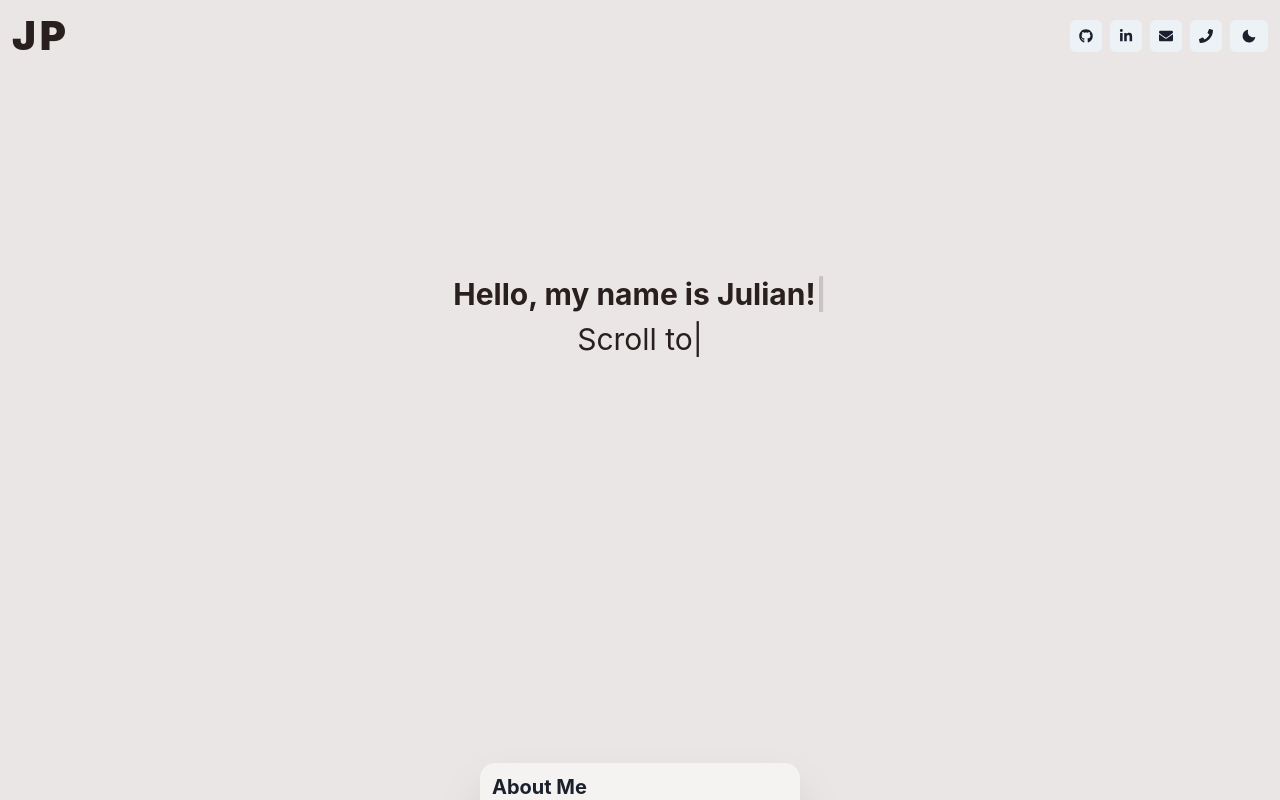
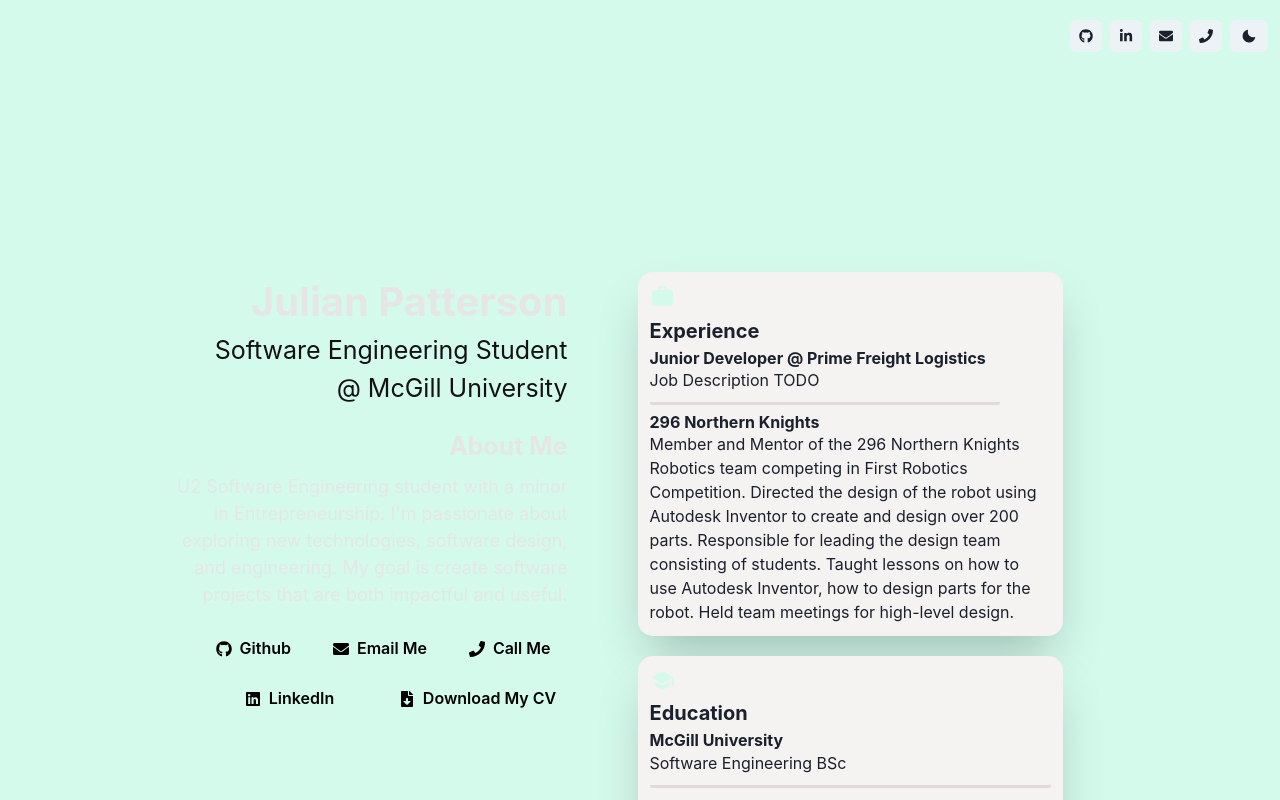
Before and after one commit to julian-patterson/julian-patterson.github.io, a React (Create React App) app: page / in a window 1280 px wide. Shown: the top 800 px of the page. Built offline with nearby package versions, Linux system fonts and the light colour scheme.

Commit message:
Massive changes

```diff
--- a/public/index.html
+++ b/public/index.html
@@ -2,7 +2,7 @@
 <html lang="en">
   <head>
     <meta charset="utf-8" />
-    <link rel="icon" href="%PUBLIC_URL%/favicon.ico" />
+    <link rel="icon" href="./favicon.ico" />
     <meta name="viewport" content="width=device-width, initial-scale=1" />
     <meta name="theme-color" content="#000000" />
     <meta
@@ -24,7 +24,7 @@
       work correctly both with client-side routing and a non-root public URL.
       Learn how to configure a non-root public URL by running `npm run build`.
     -->
-    <title>Julian's Homepage</title>
+    <title>Julian Patterson</title>
   </head>
   <body>
     <noscript>You need to enable JavaScript to run this app.</noscript>
--- a/src/Components/ButtonCard.tsx
+++ b/src/Components/ButtonCard.tsx
@@ -6,6 +6,7 @@ import {
   CardHeader,
   Heading,
   HStack,
+  VStack,
 } from "@chakra-ui/react";
 
 import { FC } from "react";
@@ -17,13 +18,17 @@ interface IButtonCard {
   label?: any;
   link?: any;
   rightIcon?: any;
+  cardIcon?: any;
 }
 
 const ButtonCard: FC<IButtonCard> = (props) => {
   return (
-    <Card size="sm">
+    <Card size="sm" width="425px">
       <CardHeader>
-        <Heading size="md">{props.title}</Heading>
+        <VStack align="flex-start">
+          {props.cardIcon}
+          <Heading size="md">{props.title}</Heading>
+        </VStack>
       </CardHeader>
       <CardBody>{props.body}</CardBody>
 
@@ -32,8 +37,11 @@ const ButtonCard: FC<IButtonCard> = (props) => {
           <Button
             as={Link}
             to={props.link}
-            variant="ghost"
-            colorScheme="BlackAlpha"
+            bg="#00000"
+            border="1px"
+            borderColor="#d4faec"
+            _hover={{ bg: "#d4faec", color: "#000000" }}
+            color="#d4faec"
             rightIcon={props.rightIcon}
           >
             {props.label}
--- a/src/Components/CardBody.tsx
+++ b/src/Components/CardBody.tsx
@@ -15,6 +15,7 @@ const CardBody: FC<ICardBody> = (props) => {
       <Heading
         size="sm"
         paddingTop={props.subsection === true ? "10px" : "0px"}
+        width="350px"
       >
         {props.subtitle}
       </Heading>
--- a/src/Components/Header.tsx
+++ b/src/Components/Header.tsx
@@ -1,14 +1,14 @@
+import { MoonIcon, SunIcon } from "@chakra-ui/icons";
 import {
   Box,
   Button,
+  Heading,
   HStack,
-  Heading,
   IconButton,
   Spacer,
   useColorMode,
 } from "@chakra-ui/react";
 import { FaEnvelope, FaGithub, FaLinkedinIn, FaPhone } from "react-icons/fa";
-import { MoonIcon, SunIcon } from "@chakra-ui/icons";
 
 import { FC } from "react";
 import { Link } from "react-router-dom";
@@ -19,7 +19,12 @@ const Header: FC = () => {
     <Box padding={"3"}>
       <HStack flexDirection={"row"} width={"100%"}>
         <Link to="/">
-          <Heading fontSize={"40px"} fontWeight="black" letterSpacing="widest">
+          <Heading
+            fontSize={"40px"}
+            fontWeight="black"
+            letterSpacing="widest"
+            color={"#d4faec"}
+          >
             JP
           </Heading>
         </Link>
--- a/src/Components/InformationCard.tsx
+++ b/src/Components/InformationCard.tsx
@@ -6,13 +6,17 @@ interface IInformationCard {
   title: string;
   body: any;
   footer?: any;
+  cardIcon?: any;
 }
 
 const InformationCard: FC<IInformationCard> = (props) => {
   return (
-    <Card size="sm">
+    <Card size="sm" width="425px">
       <CardHeader>
-        <Heading size="md">{props.title}</Heading>
+        {props.cardIcon}
+        <Heading paddingTop="10px" size="md">
+          {props.title}
+        </Heading>
       </CardHeader>
       <CardBody>{props.body}</CardBody>
       {props.footer}
--- a/src/Home/Components/CardGroup.tsx
+++ b/src/Home/Components/CardGroup.tsx
@@ -4,16 +4,14 @@ import { VStack } from "@chakra-ui/react";
 import { FC } from "react";
 import Education from "./Education";
 import Experience from "./Experience";
-import Introduction from "./Introduction";
 import Projects from "./Projects";
 
 const CardGroup: FC = () => {
   return (
-    <VStack spacing={"20px"}>
-      <Introduction />
+    <VStack spacing={"20px"} align="flex-start" justify="flex-start">
+      <Experience />
       <Education />
       <Projects />
-      <Experience />
     </VStack>
   );
 };
--- a/src/Home/Components/Education.tsx
+++ b/src/Home/Components/Education.tsx
@@ -1,6 +1,7 @@
 import { ArrowForwardIcon } from "@chakra-ui/icons";
 import { Box } from "@chakra-ui/react";
 import { FC } from "react";
+import { MdSchool } from "react-icons/md";
 import ButtonCard from "../../Components/ButtonCard";
 import CardBody from "../../Components/CardBody";
 
@@ -11,6 +12,7 @@ const Education: FC = () => {
       link="/education"
       label="Activities and Coursework"
       rightIcon={<ArrowForwardIcon />}
+      cardIcon={<MdSchool size="25px" color="#d4faec" />}
       body={
         <Box>
           <CardBody
--- a/src/Home/Components/Experience.tsx
+++ b/src/Home/Components/Experience.tsx
@@ -1,6 +1,6 @@
-import { Text, VStack } from "@chakra-ui/react";
-
+import { VStack } from "@chakra-ui/react";
 import { FC } from "react";
+import { MdOutlineWork } from "react-icons/md";
 import CardBody from "../../Components/CardBody";
 import InformationCard from "../../Components/InformationCard";
 
@@ -8,17 +8,23 @@ const Experience: FC = () => {
   return (
     <InformationCard
       title="Experience"
+      cardIcon={<MdOutlineWork size="25px" color="#d4faec" />}
       body={
         <VStack align={"start"}>
-          <CardBody subtitle="296 Northern Knights" divider={true} />
-          <Text>
-            Member and Mentor of the 296 Northern Knights Robotics team
+          <CardBody
+            subtitle="Junior Developer @ Prime Freight Logistics"
+            body="Job Description TODO"
+            divider={true}
+          />
+          <CardBody
+            subtitle="296 Northern Knights"
+            body="Member and Mentor of the 296 Northern Knights Robotics team
             competing in First Robotics Competition. Directed the design of the
             robot using Autodesk Inventor to create and design over 200 parts.
             Responsible for leading the design team consisting of students.
             Taught lessons on how to use Autodesk Inventor, how to design parts
-            for the robot. Held team meetings for high-level design.
-          </Text>
+            for the robot. Held team meetings for high-level design."
+          />
         </VStack>
       }
     />
--- a/src/Home/Components/Introduction.tsx
+++ b/src/Home/Components/Introduction.tsx
@@ -1,13 +1,21 @@
+import { Box } from "@chakra-ui/react";
 import { FC } from "react";
 import CardBody from "../../Components/CardBody";
 import InformationCard from "../../Components/InformationCard";
 
 const Introduction: FC = () => {
   return (
-    <InformationCard
-      title="About Me"
-      body={<CardBody subtitle="" body="Hello, my name is Julian Patterson!" />}
-    />
+    <Box pt="10">
+      <InformationCard
+        title="About Me"
+        body={
+          <CardBody
+            subtitle=""
+            body="Aspiring Software Engineer with a minor in Entrepreneurship. I have experience developing backend & frontend."
+          />
+        }
+      />
+    </Box>
   );
 };
 
--- a/src/Home/Components/Projects.tsx
+++ b/src/Home/Components/Projects.tsx
@@ -1,6 +1,7 @@
 import { ArrowForwardIcon } from "@chakra-ui/icons";
 import { Box } from "@chakra-ui/react";
 import { FC } from "react";
+import { MdCode } from "react-icons/md";
 import ButtonCard from "../../Components/ButtonCard";
 import CardBody from "../../Components/CardBody";
 
@@ -11,6 +12,7 @@ const Projects: FC = () => {
       label={"Projects"}
       link="/projects"
       rightIcon={<ArrowForwardIcon />}
+      cardIcon={<MdCode size="30px" color="#d4faec" />}
       body={
         <Box>
           <CardBody
--- a/src/Home/HomeBody.tsx
+++ b/src/Home/HomeBody.tsx
@@ -1,49 +1,147 @@
-import { Box, Center, VStack } from "@chakra-ui/react";
+import { Box, Button, Flex, HStack, Text, VStack } from "@chakra-ui/react";
+import {
+  FaEnvelope,
+  FaFileDownload,
+  FaGithub,
+  FaLinkedin,
+  FaPhone,
+} from "react-icons/fa";
 
 import { FC } from "react";
-import Typed from "react-typed";
 import styled from "styled-components";
 import CardGroup from "./Components/CardGroup";
 
 const boldTypedStyle = {
   fontWeight: "Bold",
-  fontSize: "30px",
+  fontSize: "40px",
+  color: "#e6e6e6",
+};
+
+const titleStyle = {
+  fontWeight: "Bold",
+  fontSize: "25px",
+  color: "#e6e6e6",
 };
 
 const thinTypedStyle = {
-  fontWeight: "Thin",
-  fontSize: "30px",
+  fontWeight: "normmal",
+  fontSize: "25px",
 };
 
 const StyledBox = styled(Box)`
   min-height: 100vh;
   padding-top: 200px;
   padding-bottom: 50px;
+  display: flex;
+  flex-direction: column;
+  align-items: center;
 `;
 
 const HomeBody: FC = () => {
   return (
     <StyledBox>
-      <Center>
-        <VStack spacing={0.25}>
-          <Typed
-            style={boldTypedStyle}
-            strings={["Hello, my name is Julian!"]}
-            typeSpeed={100}
-            backDelay={100}
-          />
-          <Typed
-            style={thinTypedStyle}
-            strings={["Here is a little about me:", "Scroll to see more"]}
-            typeSpeed={100}
-            loop={true}
-            backDelay={1000}
-          />
-          <VStack spacing={"100px"} paddingTop={"400px"}>
-            <CardGroup />
+      <Flex justify="space-between" align="start" justifyContent="start">
+        <VStack spacing={0.25} align="flex-end" paddingRight="20px">
+          <Text style={boldTypedStyle}>Julian Patterson</Text>
+          <Text style={thinTypedStyle}>Software Engineering Student</Text>
+          <Text style={thinTypedStyle}>@ McGill University</Text>
+          <VStack align="end" paddingTop="20px">
+            <Text style={titleStyle}>About Me</Text>
+            <Text align="end" width="400px" color="#e6e6e6" fontSize="18">
+              U2 Software Engineering student with a minor in Entrepreneurship.
+              I'm passionate about exploring new technologies, software design,
+              and engineering. My goal is create software projects that are both
+              impactful and useful.
+            </Text>
           </VStack>
+          <HStack paddingTop="20px">
+            <Button
+              as="a"
+              href="https://github.com/julian-patterson"
+              target="_blank"
+              rel="nopener noreferrer"
+              bg="#d4faec"
+              color="#000000"
+              border="1px"
+              borderColor="#d4faec"
+              _hover={{ bg: "#121212", color: "#d4faec" }}
+              leftIcon={<FaGithub />}
+            >
+              Github
+            </Button>
+            <Button
+              as="a"
+              href="mailto:julian.e.patterson@icloud.com"
+              target="_blank"
+              rel="nopener noreferrer"
+              bg="#d4faec"
+              color="#000000"
+              border="1px"
+              borderColor="#d4faec"
+              _hover={{ bg: "#121212", color: "#d4faec" }}
+              leftIcon={<FaEnvelope />}
+            >
+              Email Me
+            </Button>
+            <Button
+              as="a"
+              href="tel:514-929-1119"
+              target="_blank"
+              rel="nopener noreferrer"
+              bg="#d4faec"
+              color="#000000"
+              border="1px"
+              borderColor="#d4faec"
+              _hover={{ bg: "#121212", color: "#d4faec" }}
+              leftIcon={<FaPhone />}
+            >
+              Call Me
+            </Button>
+          </HStack>
+          <HStack paddingTop="10px">
+            <Button
+              as="a"
+              href="https://ca.linkedin.com/in/julian-e-patterson"
+              target="_blank"
+              width="180px"
+              rel="nopener noreferrer"
+              bg="#d4faec"
+              color="#000000"
+              border="1px"
+              borderColor="#d4faec"
+              _hover={{ bg: "#121212", color: "#d4faec" }}
+              leftIcon={<FaLinkedin />}
+            >
+              LinkedIn
+            </Button>
+            <Button
+              as="a"
+              href=".src/CV/Julian_Patterson_CV.pdf"
+              download="Julian_Patterson_CV.pdf"
+              target="_blank"
+              width="180px"
+              rel="nopener noreferrer"
+              bg="#d4faec"
+              color="#000000"
+              border="1px"
+              borderColor="#d4faec"
+              _hover={{ bg: "#121212", color: "#d4faec" }}
+              leftIcon={<FaFileDownload />}
+            >
+              Download My CV
+            </Button>
+          </HStack>
         </VStack>
-      </Center>
+        <VStack
+          spacing={"100px"}
+          paddingLeft="50px"
+          paddingRight="50"
+          align="flex-start"
+          justify="start"
+        >
+          <CardGroup />
+        </VStack>
+      </Flex>
     </StyledBox>
   );
 };
--- a/src/Styles/Theme.ts
+++ b/src/Styles/Theme.ts
@@ -1,11 +1,10 @@
-import { StyleFunctionProps, mode } from "@chakra-ui/theme-tools";
 import {
-  ThemeConfig,
   createMultiStyleConfigHelpers,
   defineStyle,
   defineStyleConfig,
-  extendTheme
+  extendTheme, ThemeConfig
 } from "@chakra-ui/react";
+import { mode, StyleFunctionProps } from "@chakra-ui/theme-tools";
 
 import { cardAnatomy } from "@chakra-ui/anatomy";
 
@@ -20,8 +19,8 @@ const config: ThemeConfig = {
 const globalStyles = {
   global: (props: StyleFunctionProps) => ({
     body: {
-      color: mode("#291F1F", "#EBE6E6")(props),
-      bg: mode("#EBE6E6", "#291F1F")(props),
+      color: mode("#121212", "#d4faec")(props),
+      bg: mode("#d4faec", "#121212")(props),
     },
   }),
 };
@@ -33,7 +32,7 @@ const { definePartsStyle, defineMultiStyleConfig } =
 const cardBaseStyle = definePartsStyle((props) => {
   return {
     container: {
-      backgroundColor: mode("#f5f2f2", "#3b2d2d")(props),
+      backgroundColor: mode("#f5f2f2", "#282828")(props),
       width: "320px",
       borderRadius: "15px",
       shadow: "2xl",
@@ -51,7 +50,7 @@ const cardTheme = defineMultiStyleConfig({ baseStyle: cardBaseStyle });
 
 const dividerBaseStyle = defineStyle((props) => {
   return {
-    borderColor: mode("#d6c9c9", "#261c1c")(props),
+    borderColor: mode("#d6c9c9", "#121212")(props),
     borderWidth: "3px",
     borderRadius: 2,
   };
```
Also changed, not shown: 1 other file (tests, documents, lock files or other folders).
